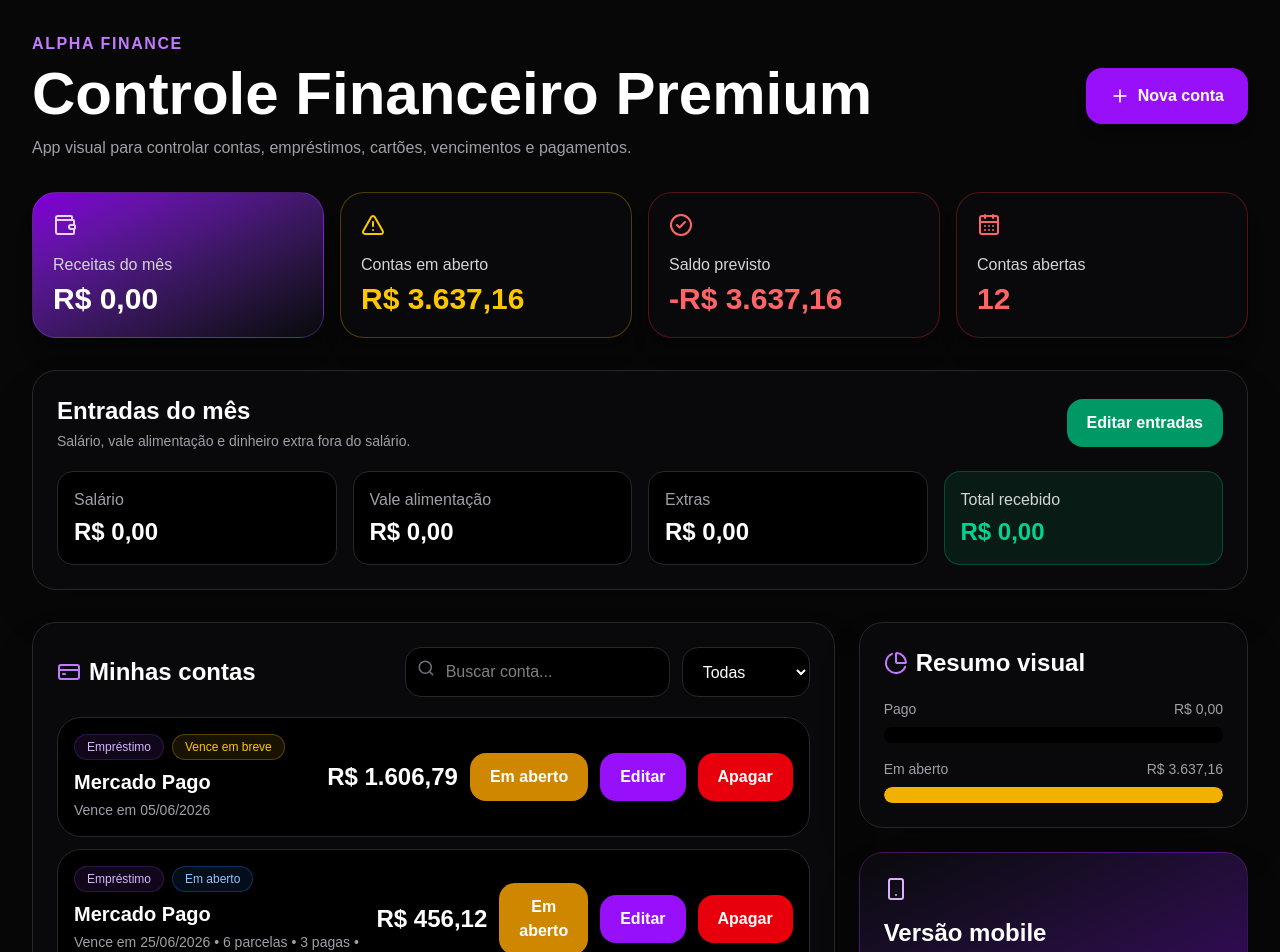
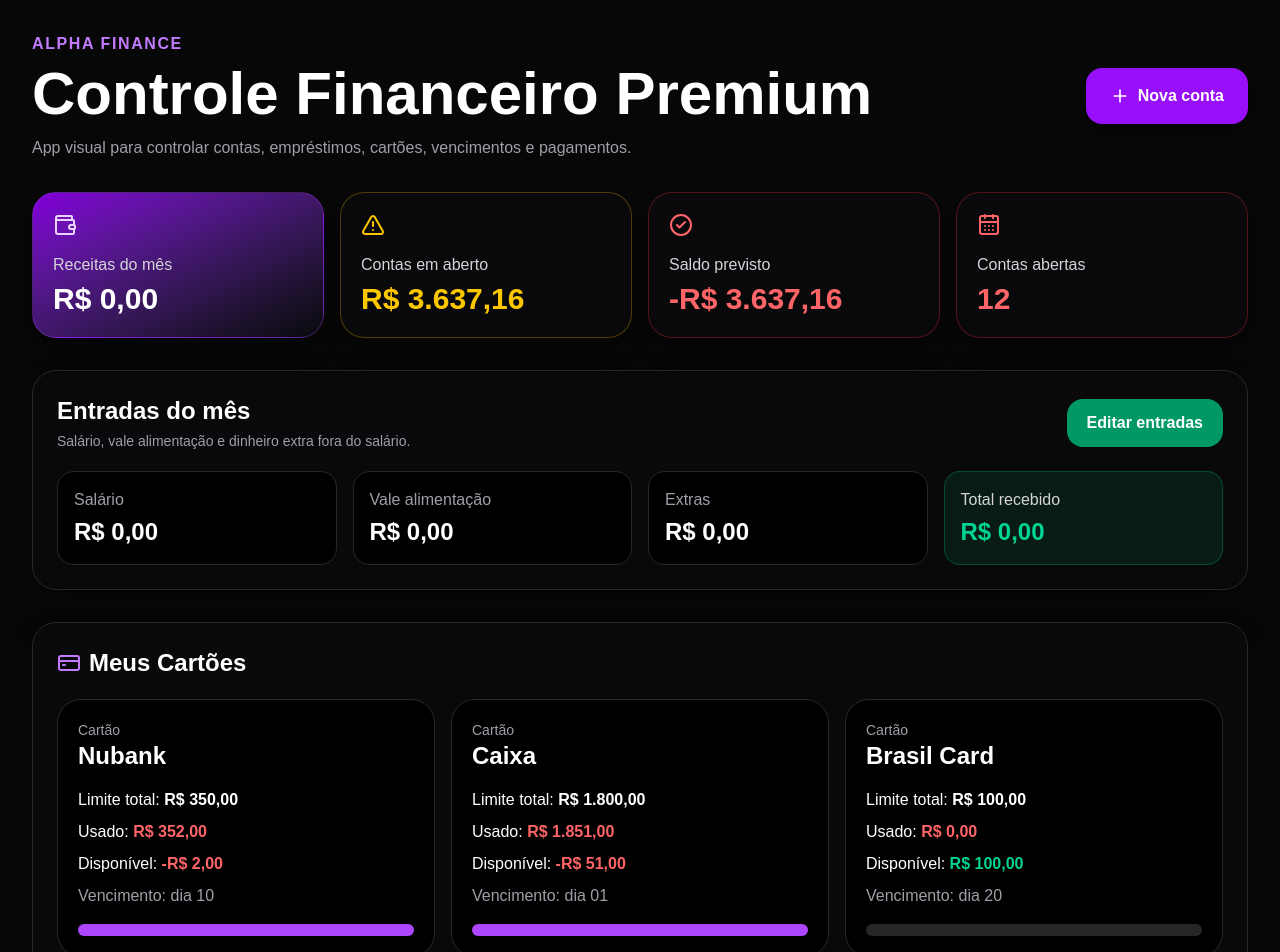
Before and after one commit to elito26br-debug/tim-premium, a Next.js app: page / in a window 1280 px wide. Shown: the top 952 px of the page. Built offline with nearby package versions, Linux system fonts and the light colour scheme.

Commit message:
adiciona visual dos cartoes

```diff
--- a/app/page.tsx
+++ b/app/page.tsx
@@ -250,6 +250,48 @@ export default function AppFinanceiroPremiumAlpha() {
           </div>
         </section>
 
+
+
+<section className="rounded-3xl bg-zinc-950 border border-zinc-800 p-5 md:p-6 shadow-2xl mb-8">
+  <h2 className="text-2xl font-black mb-5 flex items-center gap-2">
+    <CreditCard className="text-purple-400" />
+    Meus Cartões
+  </h2>
+
+  <div className="grid md:grid-cols-3 gap-4">
+    {cartoesIniciais.map((cartao) => {
+      const disponivel = cartao.limite - cartao.usado;
+      const percentual = Math.min((cartao.usado / cartao.limite) * 100, 100);
+
+      return (
+        <div key={cartao.id} className="bg-black rounded-3xl p-5 border border-zinc-800">
+          <p className="text-zinc-400 text-sm">Cartão</p>
+          <h3 className="text-2xl font-black">{cartao.nome}</h3>
+
+          <div className="mt-4 space-y-2">
+            <p>Limite total: <b>{moeda(cartao.limite)}</b></p>
+            <p>Usado: <b className="text-red-400">{moeda(cartao.usado)}</b></p>
+            <p>Disponível: <b className={disponivel >= 0 ? "text-emerald-400" : "text-red-400"}>{moeda(disponivel)}</b></p>
+            <p className="text-zinc-400">Vencimento: dia {cartao.vencimento}</p>
+          </div>
+
+          <div className="w-full bg-zinc-800 h-3 rounded-full mt-4 overflow-hidden">
+            <div
+              className="h-full bg-purple-500"
+              style={{ width: `${percentual}%` }}
+            />
+          </div>
+        </div>
+      );
+    })}
+  </div>
+</section>
+
+
+
+
+
+
         <section className="grid lg:grid-cols-3 gap-6 mb-8">
           <div className="lg:col-span-2 rounded-3xl bg-zinc-950 border border-zinc-800 p-5 md:p-6 shadow-2xl">
             <div className="flex flex-col md:flex-row md:items-center justify-between gap-4 mb-5">
```
